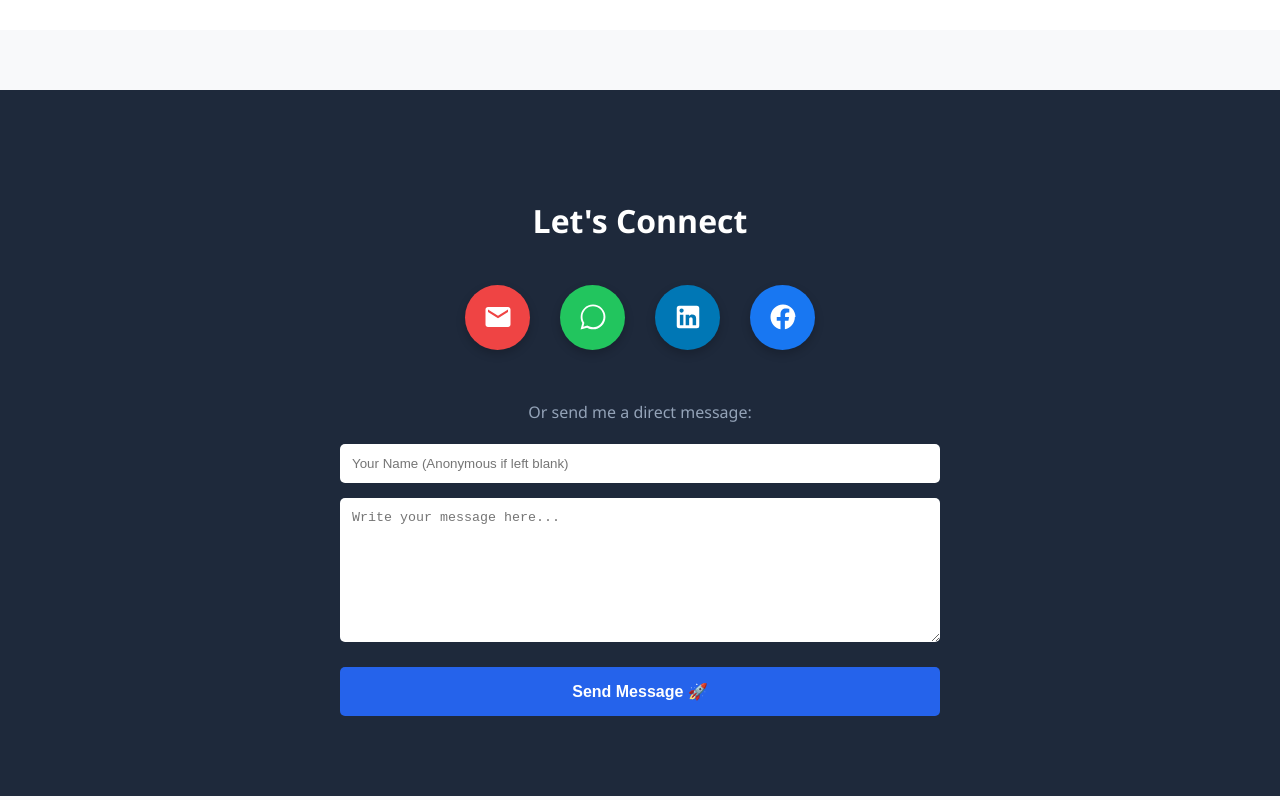
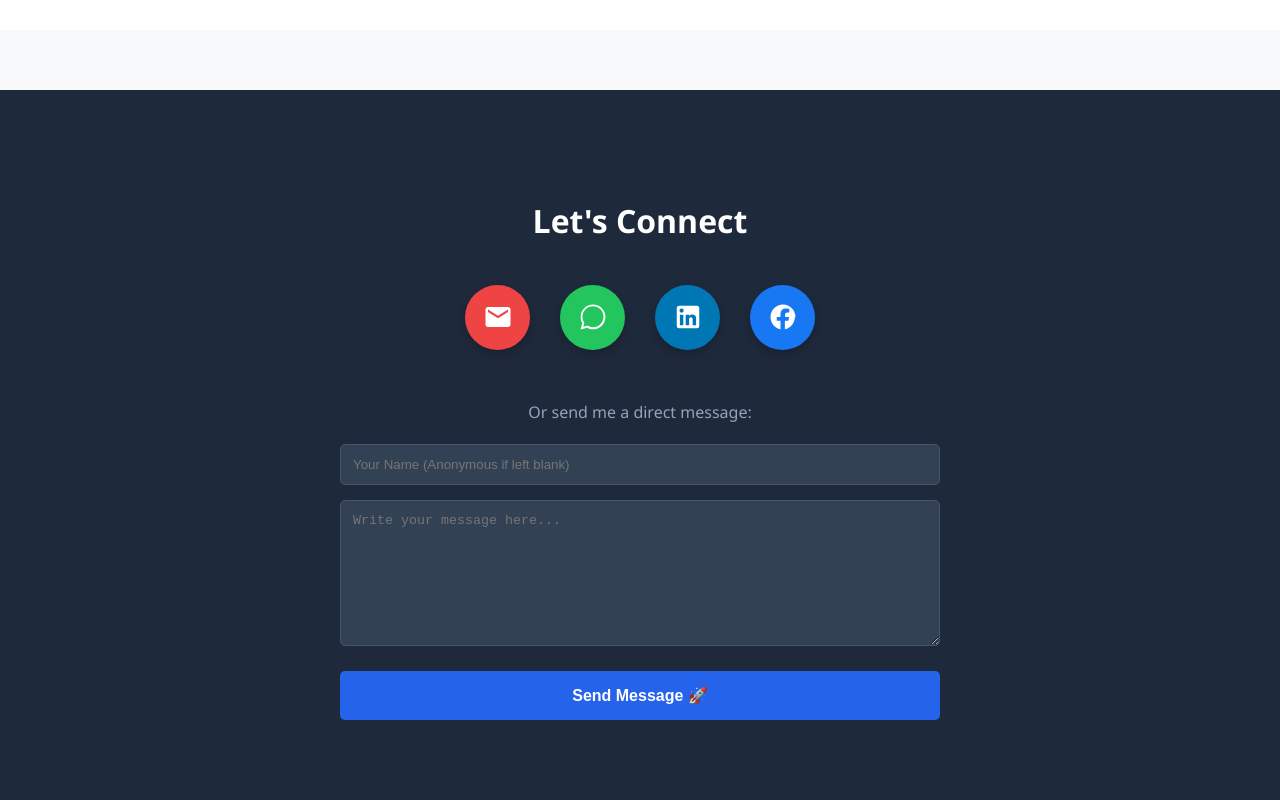
Before and after one commit to furkanshakib/my-dynamic-portfolio, a React (Vite) app in the folder client/: page / in a window 1280 px wide. Shown: the part 601-1401 px from the top of the page. Built offline with nearby package versions, Linux system fonts and the light colour scheme.

Commit message:
Fixed bright input colors in contact form

```diff
--- a/client/src/Home.jsx
+++ b/client/src/Home.jsx
@@ -30,18 +30,20 @@ function Home() {
   const form = useRef();
   const [isSending, setIsSending] = useState(false);
 
-  // Dynamic Styles
+  // --- DYNAMIC COLORS ---
   const textColor = isDark ? '#e2e8f0' : '#333';
   const subTextColor = isDark ? '#94a3b8' : '#555';
-  const contactBg = isDark ? '#0f172a' : '#1e293b';
-  const inputBg = isDark ? '#334155' : 'white'; // Input background
-  const inputText = isDark ? 'white' : '#333'; // Input text color
+  const contactBg = isDark ? '#0f172a' : '#1e293b'; // Always dark for style
+
+  // FIX: Force inputs to be dark so they don't hurt eyes
+  const inputBg = '#334155';
+  const inputText = 'white';
+  const inputBorder = '1px solid #475569';
 
   const sendEmail = (e) => {
     e.preventDefault();
     setIsSending(true);
 
-    // Note: We removed the email field, so the template will only receive 'user_name' and 'message'
     emailjs.sendForm('service_y65owe5', 'template_kygrxid', form.current, '1HTfvq6f969VEiM88')
       .then(() => {
         alert("Message Sent! 🚀");
@@ -95,28 +97,25 @@ function Home() {
 
           <p style={{ color: '#94a3b8', marginBottom: '20px' }}>Or send me a direct message:</p>
 
-          {/* UPDATED FORM: No Email Input */}
           <form ref={form} onSubmit={sendEmail} style={{ display: 'flex', flexDirection: 'column', gap: '15px' }}>
-
             <input
               type="text"
               name="user_name"
               required
               placeholder="Your Name (Anonymous if left blank)"
-              style={{ padding: '12px', borderRadius: '5px', border: 'none', background: inputBg, color: inputText }}
+              style={{ padding: '12px', borderRadius: '5px', border: inputBorder, background: inputBg, color: inputText }}
             />
 
             <textarea
               name="message"
               required
               placeholder="Write your message here..."
-              style={{ padding: '12px', borderRadius: '5px', border: 'none', background: inputBg, color: inputText, height: '120px' }}
+              style={{ padding: '12px', borderRadius: '5px', border: inputBorder, background: inputBg, color: inputText, height: '120px' }}
             />
 
             <button type="submit" disabled={isSending} style={{ padding: '15px', background: '#2563eb', color: 'white', border: 'none', borderRadius: '5px', fontWeight: 'bold', cursor: 'pointer', marginTop: '10px', fontSize: '1rem' }}>
               {isSending ? "Sending..." : "Send Message 🚀"}
             </button>
-
           </form>
         </div>
       </section>
```
